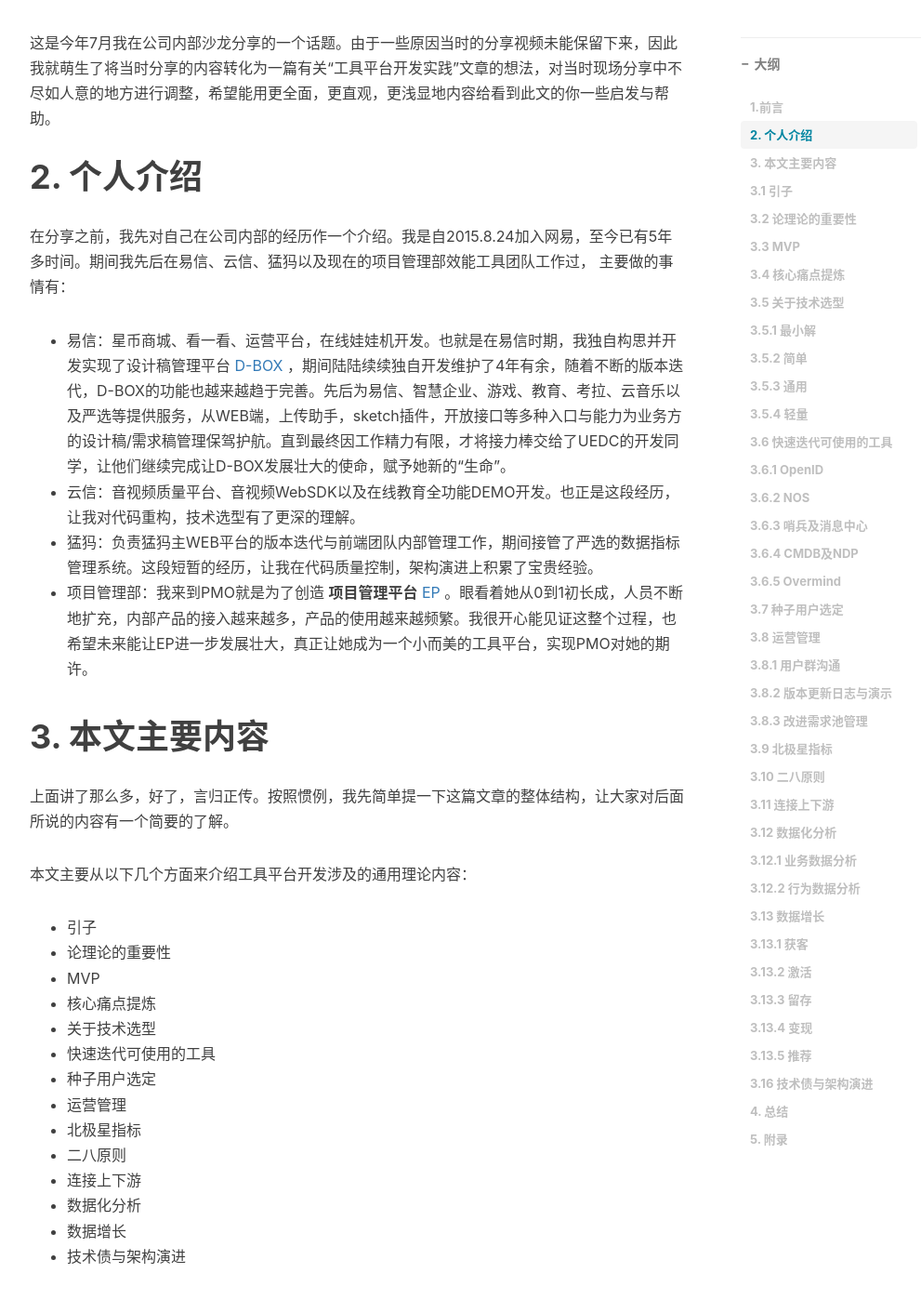
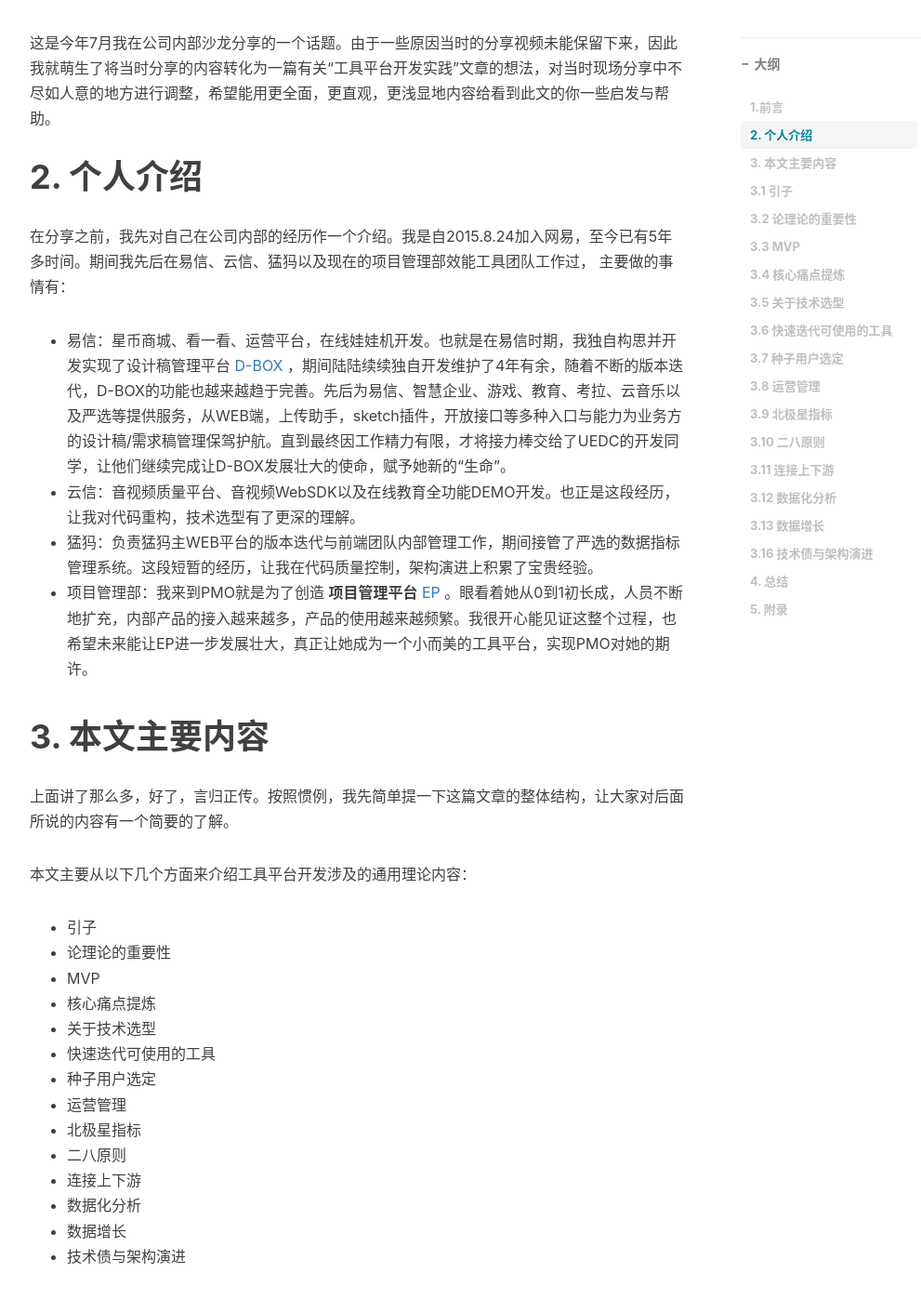
Before and after one commit to qingtian/qingtian.github.com, a Jekyll site: the page built from _posts/2020-09-05-tool-develop-experience.md, in a window 1280 px wide and 1400 px high, scrolled down 624 px. Shown: the whole window at 93% size, without its empty margins (233-1224 px from the left). Built offline with Jekyll 4.4.1, drawn with Linux system fonts in a browser that asks for light colours; nearby versions of some CDN libraries; comment, search, counter and statistics services are not loaded; some of the changed text lies outside the part shown.

Commit message:
文章层次调整

````diff
--- a/_posts/2020-09-05-tool-develop-experience.md
+++ b/_posts/2020-09-05-tool-develop-experience.md
@@ -189,7 +189,7 @@
 * 通用
 * 轻量
 
-### 3.5.1 最小解
+**1. 最小解**
 
 MVP阶段只求最小解是极其重要的。正如本文上面提到的MVP阶段最重要的事是通过反复试错来找到用户痛点，其中不可避免的导致部分功能在上线验证后因达不到预期而快速被砍下线。
 
@@ -199,7 +199,7 @@
 
 所以在这个维度上，技术人员要尽量克制自己，不要过分追求大而全。毕竟现阶段更多关注的是验证价值，在未来适当的时候再进行技术演进是一个更好的选择。
 
-### 3.5.2 简单
+**2. 简单**
 
 现如今各类技术更新换代极其频繁，在众多的技术框架中选择适合早期MVP开发的技术，这需要经验的积累与长远的眼光，在这点上我想强调的保持技术足够简单。
 
@@ -232,7 +232,7 @@
 
 每个阶段都有对应的技术瓶颈，只有真正分析过后，再选择适合的技术进行调整才能保证工具的发展。不要让过高的技术复杂度，维护成本过分地消耗技术人员的有限精力，让技术在前期保持“简单”尤为重要。
 
-### 3.5.3 通用
+**3. 通用**
 
 技术选型保持“简单”，我们很好理解，它是为了降低成本。而其实选择“通用”，也是为了降低成本。两者的差异主要在于:
 
@@ -253,7 +253,7 @@
 
 因此，为了降低未来的可见成本，我们还是尽量在前期就选择“通用”性的技术吧。
 
-### 3.5.4 轻量
+**4. 轻量**
 
 最后一个技术选型的原则是：轻量。
 
@@ -286,7 +286,7 @@
 * CMDB及NDP
 * Overmind
 
-### 3.6.1 OpenID
+**1. OpenID**
 
 [OpenID](https://login.netease.com/) 是公司内部一款接入极其方便，使用广泛的用户认证服务。几乎内部的全部服务均使用它来完成用户认证。
 
@@ -305,13 +305,13 @@
 
 毕竟“商业化”是目前的主旋律，每一个工具都应随时做好服务公司外用户的准备。
 
-### 3.6.2 NOS
+**2. NOS**
 
 一般来说，常用的工具类服务都会需要存储图片，常见文件类的资源。如果自己做应用文件管理，需要考虑比较多的细节。如文件分片与备份，图片类资源再处理（缩略等），视频类资源取特定帧等等，然而这些工作公司内部的NOS服务都已经为我们做好了，我们只要申请一个资源桶就可以用起来了，非常方便。
 
 对于NOS的具体内容可以参见网易云的 [NOS](https://m.163yun.com/help/documents/66982522786074624) 相关文档，这里我就不再赘述了。
 
-### 3.6.3 哨兵及消息中心
+**3. 哨兵及消息中心**
 
 目前在公司里，相信多数JAVA类应用都已经接入了 [哨兵系统](https://nss.netease.com/) 来监控应用了吧。
 
@@ -338,7 +338,7 @@
 
 无论是正式的邮件，或者是即时的泡泡消息。消息中心都为我们简化了接入成本，这么好用的工具我们为什么不去使用呢！
 
-### 3.6.4 CMDB及NDP
+**4. CMDB及NDP**
 
 功能开发完成了，最后一步就是应用部署了。无论是早期的 [OMAD](http://omad.hz.netease.com/)（现已停止服务） 还是现如今的 [NDP](https://ndp.netease.com/) ，他们都协助我们完成工具上线部署的最后一公里工作。
 
@@ -382,7 +382,7 @@
 标准化+规范化后，我们收获的不仅仅是更少的时间成本，而是更大规模的处理能力。
 ```
 
-### 3.6.5 Overmind
+**5. Overmind**
 
 [Overmind](https://overmind.netease.com) 是同属项目管理部-效能工具组的兄弟产品。它提供有完善的环境治理，CI，CD以及流程卡点（如提测，上线，发布）等功能支持。如果你对研发流程规范化有兴趣的话，可以考虑使用Overmind来帮助团队转型。
 
@@ -445,7 +445,7 @@
 * 改进需求池管理
 
 
-### 3.8.1 用户群沟通
+**1. 用户群沟通**
 
 当一个新工具上线后，我首先会做的事就是：创建一个工具用户群。把群号放到工具内的显要位置，让用户能尽快找到反馈通道。
 
@@ -467,7 +467,7 @@
 因此，既然决定要做了，就尽量把他做到最好。让尽量多的用户感到满意，受到尊重。
 ```
 
-### 3.8.2 版本更新日志与演示
+**2. 版本更新日志与演示**
 
 每一次迭代周期可能不固定，但迭代涉及的内容是固定的。那么对于用户来说，他们希望看到每一次版本升级所带来的变化，而且这种变化是可预期的，可感知的。
 
@@ -516,7 +516,7 @@
 ```
 
 
-### 3.8.3 改进需求池管理
+**3. 改进需求池管理**
 
 重视每一个用户提出的建议，既是尊重用户，也是尊重工具。将用户提交的所有改进建议/问题都纳入到统一的唯一优先级的需求池中，让每一个需求都得到充分讨论，每一个人的意见都得到重视。一个人的力量有限，但一个团队的力量是无限的。
 
@@ -637,7 +637,7 @@
 * 业务数据分析
 * 行为数据分析
 
-### 3.12.1 业务数据分析
+**1. 业务数据分析**
 
 业务数据分析主要是用于对北极星指标及其细分指标的 “**定量分析**”。
 
@@ -659,7 +659,7 @@
 透过【截止日】看规模，透过【当日】看增长。
 ```
 
-### 3.12.2 行为数据分析
+**2. 行为数据分析**
 
 行为数据分析主要是用于对工具所面向群体用户行为的 “**定性分析**” 。
 
@@ -715,7 +715,7 @@
 * 变现（Revenue）
 * 推荐（Referral）
 
-### 3.13.1 获客
+**1. 获客**
 
 正如前面“种子用户”部分所提到的，获客意在获得早期用户，获得早期的精准流量。通过在不同阶段引入不同的种子用户，来使工具/产品“冷启动”。
 
@@ -723,7 +723,7 @@
 
 不分质量或目标的获客是无意义的，我们要认清自己的工具所面向的群体，有针对性地拉拢目标用户，这样才能达到数据增长事半功倍的效果。
 
-### 3.13.2 激活
+**2. 激活**
 
 激活意味着我们需要不断地让进入工具的用户，更深度地去探索工具/产品。了解与使用工具/产品所提供的功能，并在一段时间的“沉睡”后有效地唤醒他们。
 
@@ -734,7 +734,7 @@
 我们更应关注当前，而非总是缅怀过去。
 ```
 
-### 3.13.3 留存
+**3. 留存**
 
 用户注册了，也试用了一下工具/产品功能。但是如果用户感受不到特别大的价值点，那么这些用户是很难继续留下来，长期频繁地使用工具本身的。因此为了让用户持续不断地使用工具，通常来说我们需要使用一些小技巧。
 
@@ -765,7 +765,7 @@
 没有哪个工具/产品能让所有人都达到满意的，我们做工具的目标是: 尽量让期望的用户达到满意。
 ```
 
-### 3.13.4 变现
+**4. 变现**
 
 任何工具/产品要想长期发展，在发展到一定规模后都需要考虑这样一个问题：商业变现，它是任何工具/产品可持续发展的基石。
 
@@ -782,7 +782,7 @@
 早做打算，好过不知所措。
 ```
 
-### 3.13.5 推荐
+**5. 推荐**
 
 如果工具需要渠道推广，可想而知，他的成本有多高。而如果工具是通过用户的口碑传播的话，毫无成本，而且更容易让用户留存。有这么好的方式，我们为什么不用呢。
 
````
Also changed, not shown: other parts of _posts/2020-09-05-tool-develop-experience.md (+10 -10 lines).
